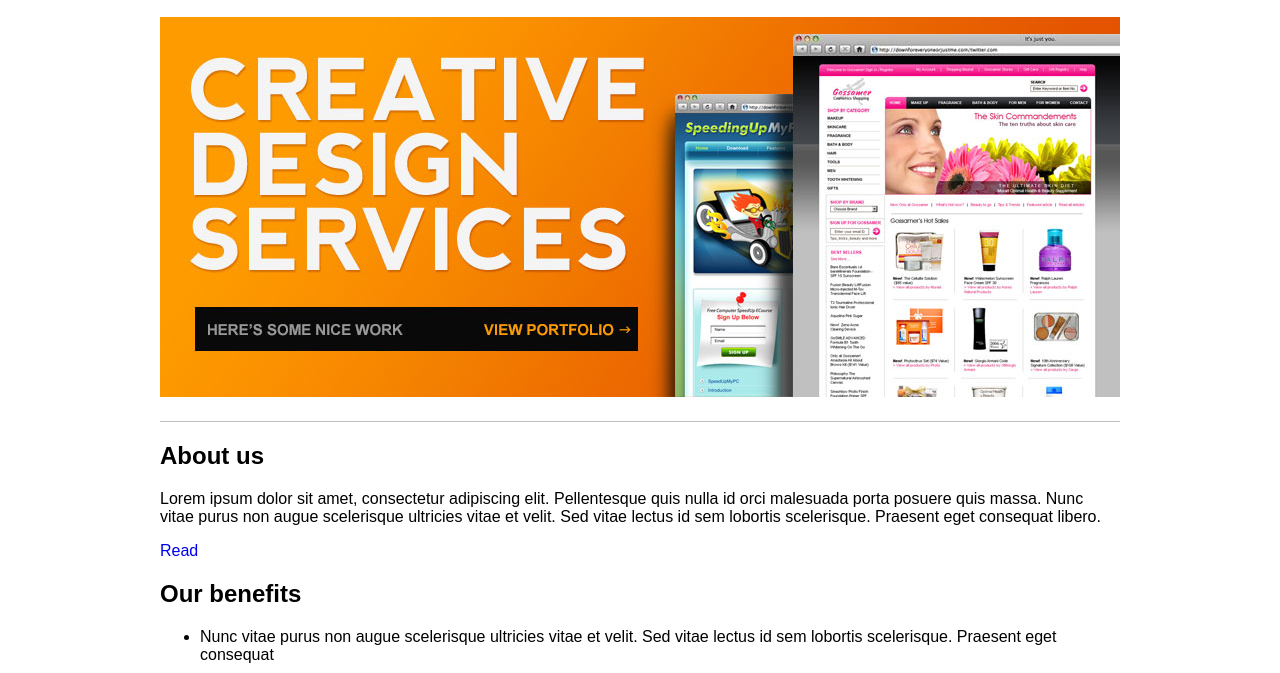
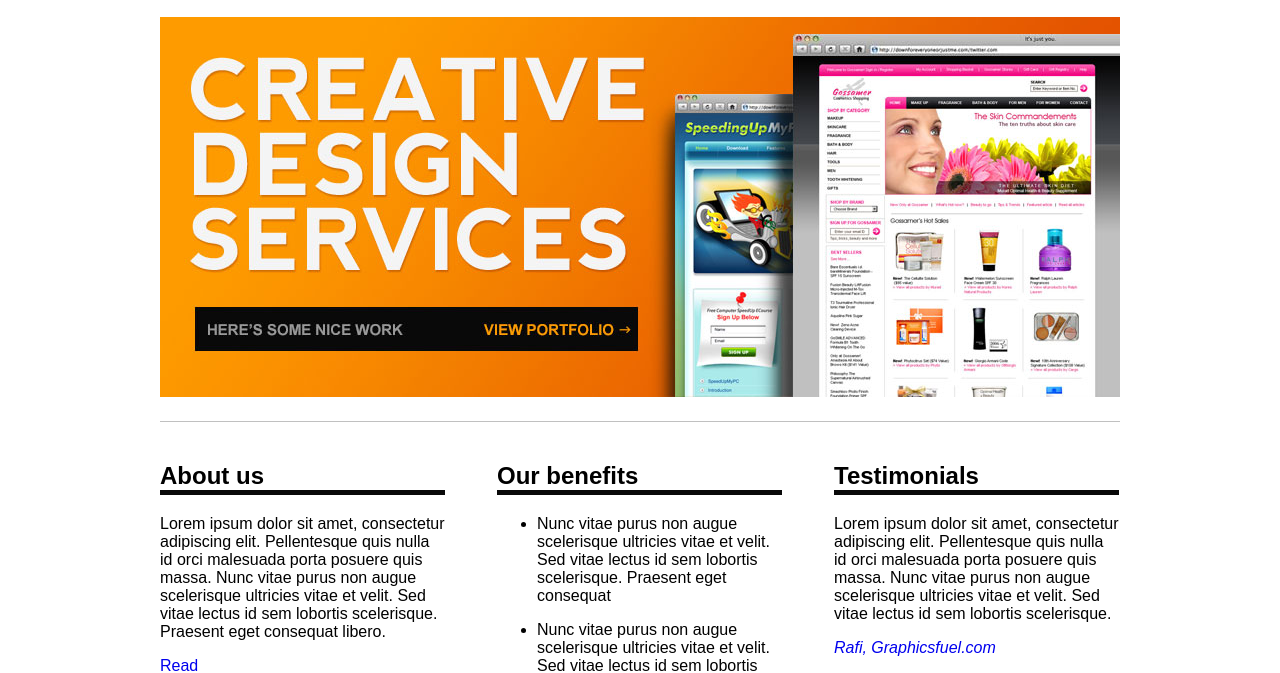
Before and after one commit to NycollSM/psd_html, a plain HTML site: page index.html in a window 1280 px wide. Shown: the part 164-837 px from the top of the page. Drawn offline with Linux system fonts and the light colour scheme.

Commit message:
agrego estilos de contenido

```diff
--- a/sass/styles.scss
+++ b/sass/styles.scss
@@ -1,2 +1,3 @@
 @import 'includes/helpers';
 @import 'partials/header';
+@import 'partials/content';
```
Also changed, not shown: sass/partials/_content.scss (+4 -4 lines), css/styles.css, 1 other file.
